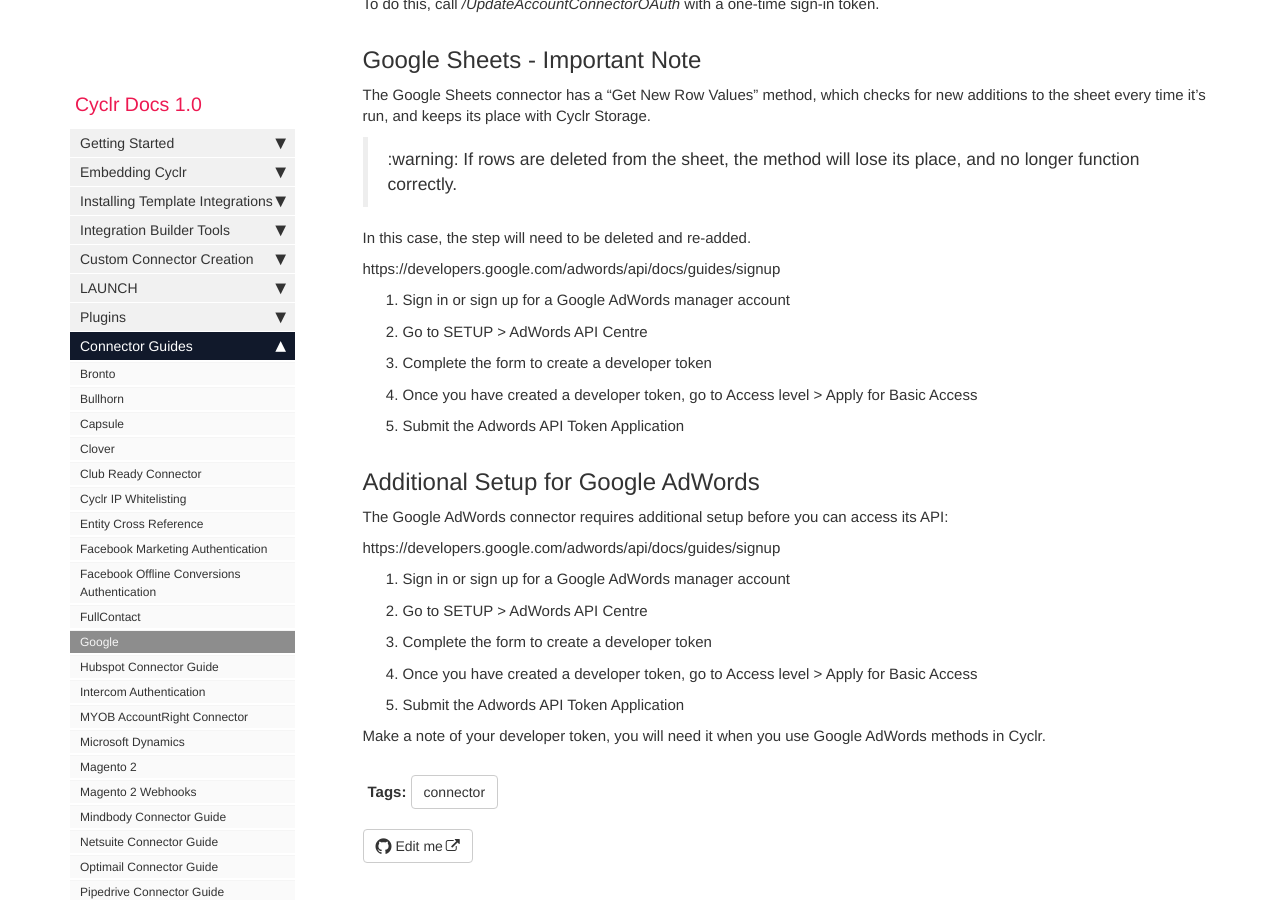
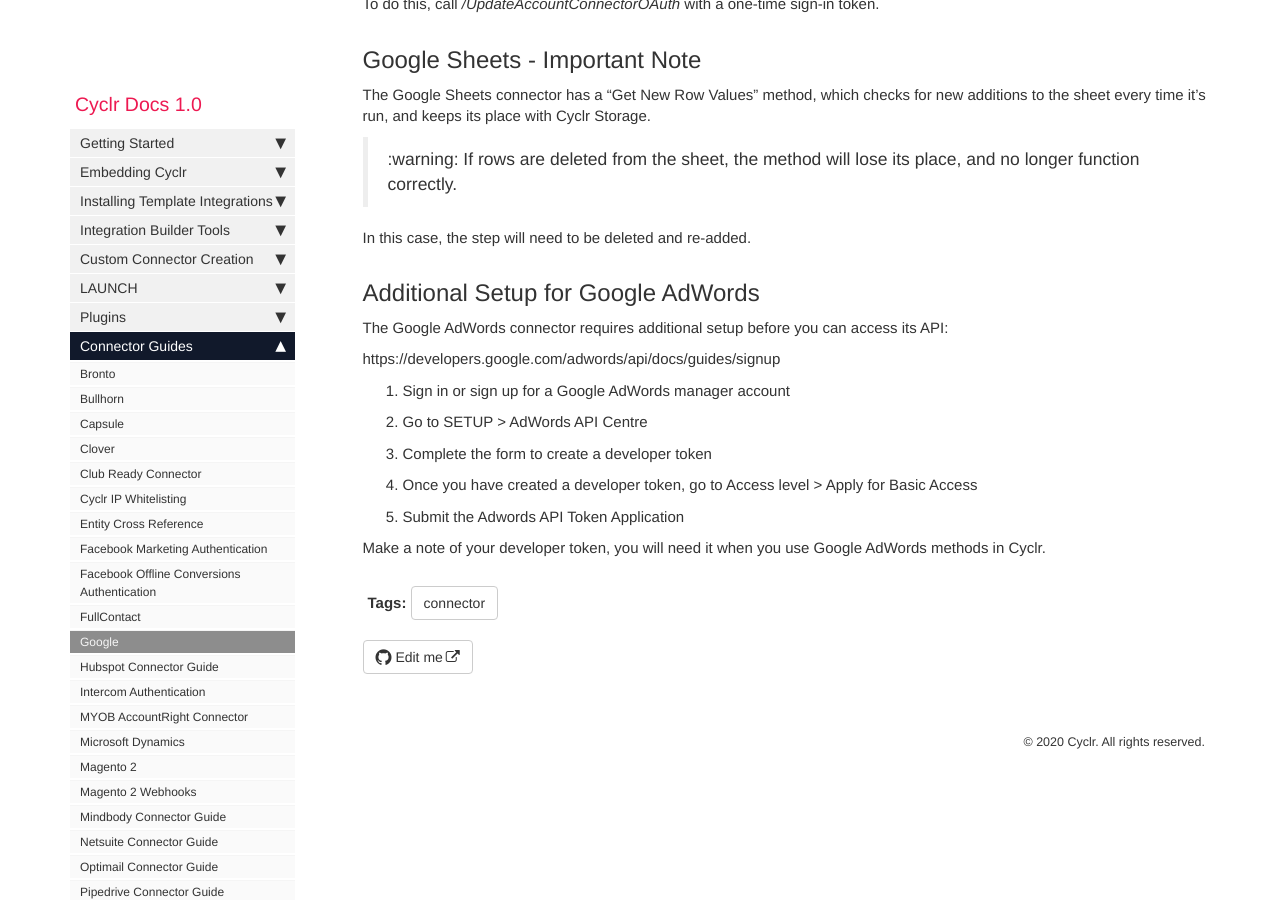
Before and after one commit to sneakysneak/docs, a Jekyll site: the page built from pages/connector-authentication/google.md, in a window 1280 px wide and 900 px high, scrolled down 1231 px. Built offline with Jekyll 4.4.1, drawn with Linux system fonts in a browser that asks for light colours; nearby versions of some CDN libraries; comment, search, counter and statistics services are not loaded.

Commit message:
Update google.md

```diff
--- a/pages/connector-authentication/google.md
+++ b/pages/connector-authentication/google.md
@@ -62,14 +62,6 @@ The Google Sheets connector has a "Get New Row Values" method, which checks for
 
 In this case, the step will need to be deleted and re-added.
 
-https://developers.google.com/adwords/api/docs/guides/signup
-
-1.  Sign in or sign up for a Google AdWords manager account
-2.  Go to SETUP > AdWords API Centre
-3.  Complete the form to create a developer token
-4.  Once you have created a developer token, go to Access level > Apply for Basic Access
-5.  Submit the Adwords API Token Application
-
 Additional Setup for Google AdWords
 -----------------------------------
 
```
